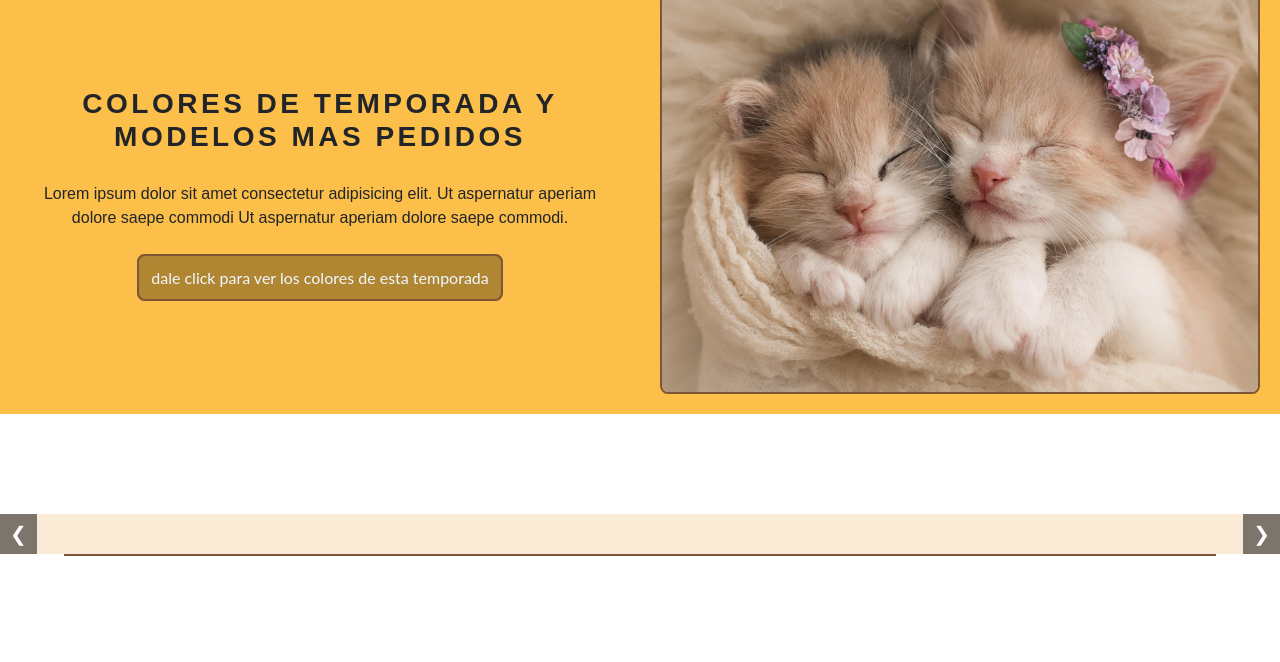
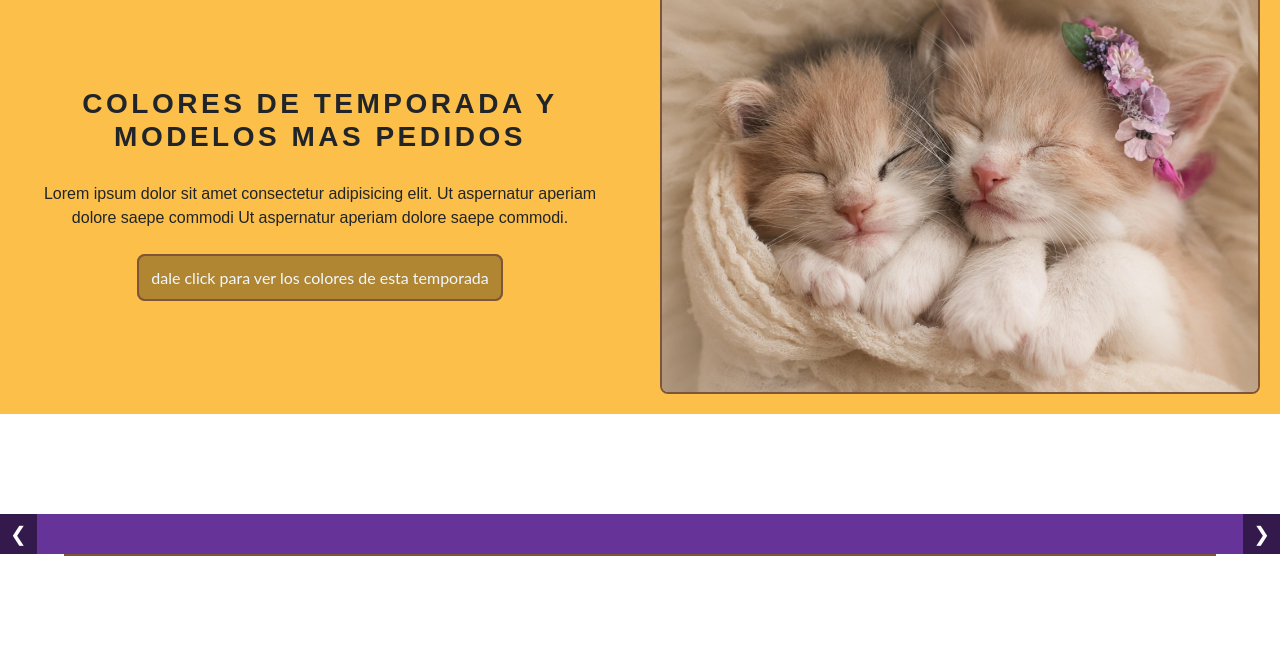
Before and after one commit to bzegarra/bzegarra.github.io, a plain HTML site: page index.html in a window 1280 px wide. Shown: the part 2871-3533 px from the top of the page. Drawn offline with nearby package versions, Linux system fonts and the light colour scheme.

Commit message:
cambio 2

```diff
--- a/estilos/style.css
+++ b/estilos/style.css
@@ -353,11 +353,12 @@ img {
 .carousel-container {
     position: relative;
     width: 100%;
+    height: auto;
     margin: 0 auto;
     overflow: hidden;
     display: flex;
     align-items: center;
-    background-color: antiquewhite;
+    background-color: rebeccapurple;
     padding: 20px 0;
 }
 .carousel {
--- a/index.html
+++ b/index.html
@@ -202,7 +202,7 @@
                     <div class="carousel-item">
                         <div class="carousel-item-content">
                             <img class="carousel-image" src="imagenes/gatos.jpg" alt="Image 1">
-                            <p class="carousel-caption">Mochis</p>
+                            <p class="carousel-caption">Mochilas</p>
                         </div>
                     </div>
                     <div class="carousel-item">
--- a/main.js
+++ b/main.js
@@ -23,6 +23,7 @@ document.getElementById('mobile-menu').addEventListener('click', function() {
     this.classList.toggle('active');
     document.querySelector('.navbar__list').classList.toggle('active');
 });
+//----
 
 //-----------------------
 const track = document.querySelector('.carousel-track');
```
